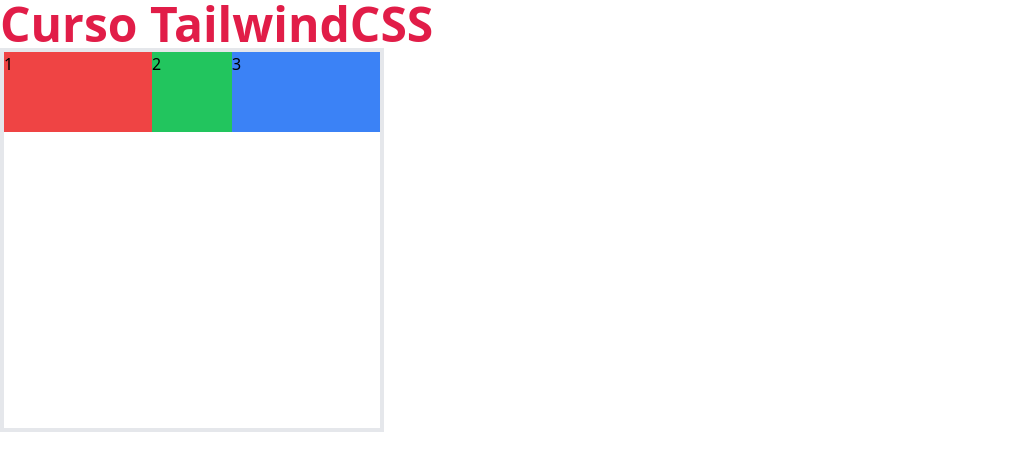
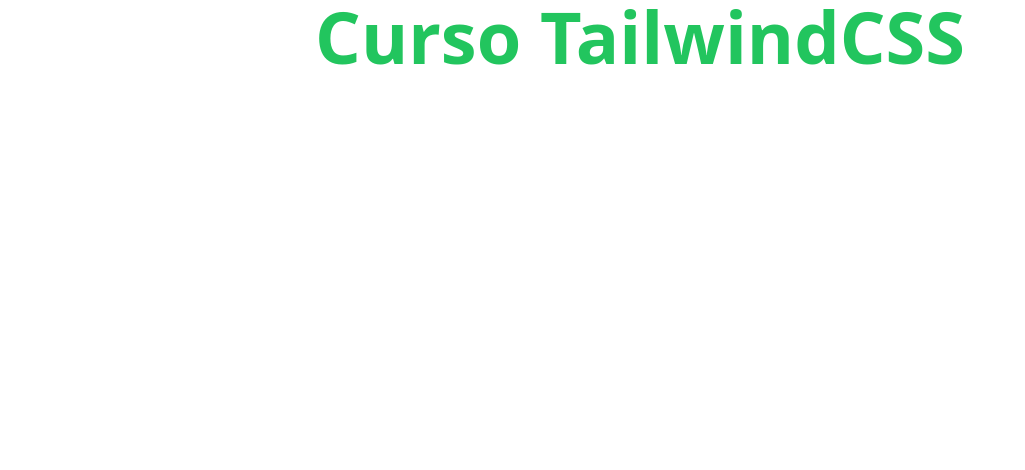
Before and after one commit to JosRafael/Curso-TailwindCSS, a website: page src/index.html in a window 1280 px wide. Shown: the whole page, without its empty margins (0-1025 px from the left). Drawn offline with Linux system fonts and the light colour scheme.

Commit message:
Aplicando estilos reponsivos

```diff
--- a/src/index.html
+++ b/src/index.html
@@ -8,12 +8,8 @@
     <title>Curso TailwindCSS</title>
   </head>
   <body>
-    <h1 class="text-5xl font-bold text-rose-600">Curso TailwindCSS</h1>
+    <h1 class="text-2xl font-bold text-rose-600 text-center sm:text-4xl lg:text-7xl lg:text-green-500">Curso TailwindCSS</h1>
 
-    <div class="w-96 h-96 border-4 flex">
-      <div class="w-20 h-20 bg-red-500 flex-1">1</div>
-      <div class="w-20 h-20 bg-green-500">2</div>
-      <div class="w-20 h-20 bg-blue-500 flex-1">3</div>
-    </div>
+
   </body>
 </html>
```
Also changed, not shown: styles/output.css.
